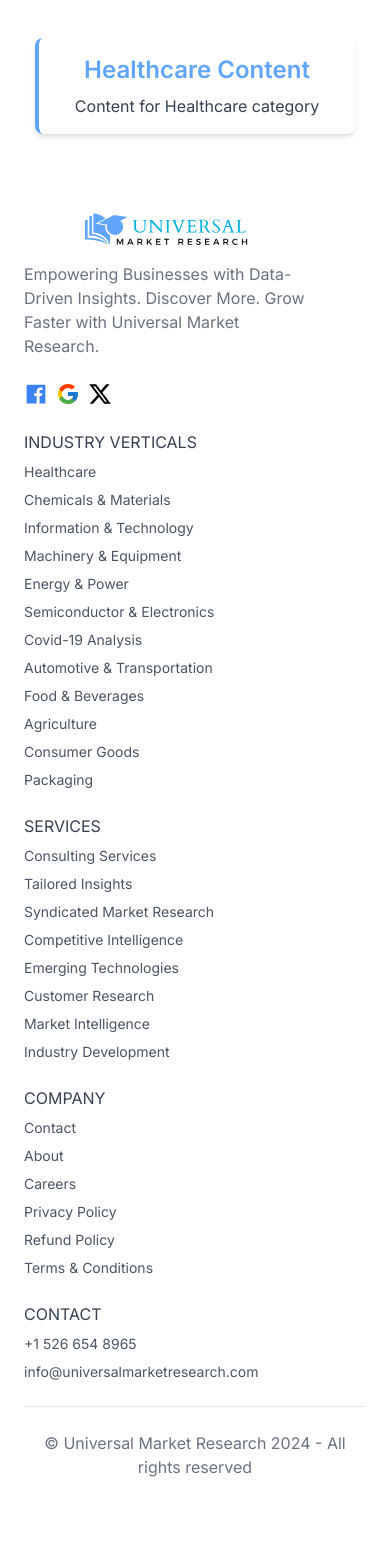
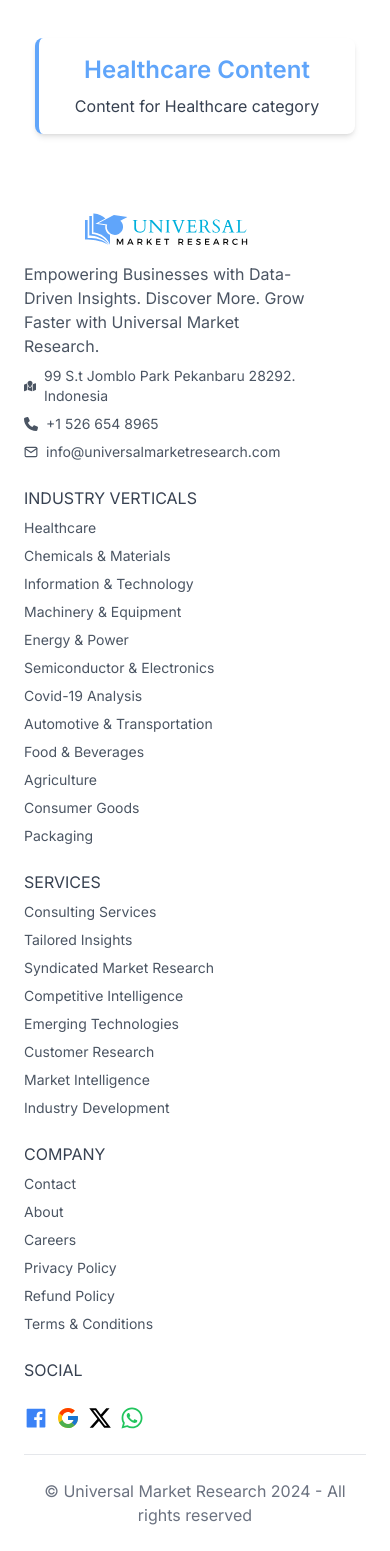
Before and after one commit to universalmarketresearch/universal-market-research, a Next.js app: page / in a window 390 px wide. Shown: the part 1001-2552 px from the top of the page. Before the commit the page ends 2504 px from the top, so only its background shows below. Built offline with nearby package versions, Linux system fonts and the light colour scheme.

Commit message:
added location,phone no , mail

```diff
--- a/src/components/Footer/Footer.jsx
+++ b/src/components/Footer/Footer.jsx
@@ -4,7 +4,8 @@ import React from "react";
 import logo from "../../Images/UMR.svg";
 import { AiFillFacebook } from "react-icons/ai";
 import { FcGoogle } from "react-icons/fc";
-import { FaXTwitter } from "react-icons/fa6";
+import { FaMapLocation, FaPhone, FaWhatsapp, FaXTwitter } from "react-icons/fa6";
+import { FiMail } from "react-icons/fi";
 
 const Footer = () => {
   return (
@@ -24,23 +25,30 @@ const Footer = () => {
                   />
                 </Link>
               </div>
-              <p className="mt-2 max-w-sm text-gray-500 dark:text-gray-400">
+              <p className="mt-2 max-w-sm text-gray-600">
                 Empowering Businesses with Data-Driven Insights. Discover More.
                 Grow Faster with Universal Market Research.
               </p>
-              <div className="mt-6 flex gap-2">
-                <AiFillFacebook className="text-2xl text-blue-500" />
-                <FcGoogle className="text-2xl" />
-                <FaXTwitter className="text-2xl" />
+              <div className="flex items-center mt-2 gap-2 text-gray-600">
+                <FaMapLocation className="text-sm" />
+                <span className="block text-sm">99 S.t Jomblo Park Pekanbaru 28292. Indonesia</span>
+              </div>
+              <div className="flex items-center mt-2 gap-2 text-gray-600">
+                <FaPhone className="text-sm" />
+                <span className="block text-sm">+1 526 654 8965</span>
+              </div>
+              <div className="flex items-center mt-2 gap-2 text-gray-600">
+                <FiMail className="text-sm" />
+                <span className="block text-sm">
+                  info@universalmarketresearch.com
+                </span>
               </div>
             </div>
           </div>
           <div className="mt-6 lg:mt-0 lg:flex-1">
             <div className="grid grid-cols-1 gap-6 sm:grid-cols-2 md:grid-cols-3 lg:grid-cols-4">
               <div>
-                <h3 className="e uppercase text-gray-700">
-                  Industry Verticals
-                </h3>
+                <h3 className="uppercase text-gray-700">Industry Verticals</h3>
                 <Link href={"/industry-verticals/Health-care"}>
                   <span className="mt-2 block text-sm text-gray-600">
                     Healthcare
@@ -165,13 +173,13 @@ const Footer = () => {
                 </Link>
               </div>
               <div>
-                <h3 className="uppercase text-gray-700">Contact</h3>
-                <span className="mt-2 block text-sm text-gray-600">
-                  +1 526 654 8965
-                </span>
-                <span className="mt-2 block text-sm text-gray-600">
-                  info@universalmarketresearch.com
-                </span>
+                <h3 className="uppercase text-gray-700">Social</h3>
+                <div className="mt-6 flex gap-2">
+                  <AiFillFacebook className="text-2xl text-blue-500" />
+                  <FcGoogle className="text-2xl" />
+                  <FaXTwitter className="text-2xl" />
+                  <FaWhatsapp className="text-2xl text-green-500" />
+                </div>
               </div>
             </div>
           </div>
```
